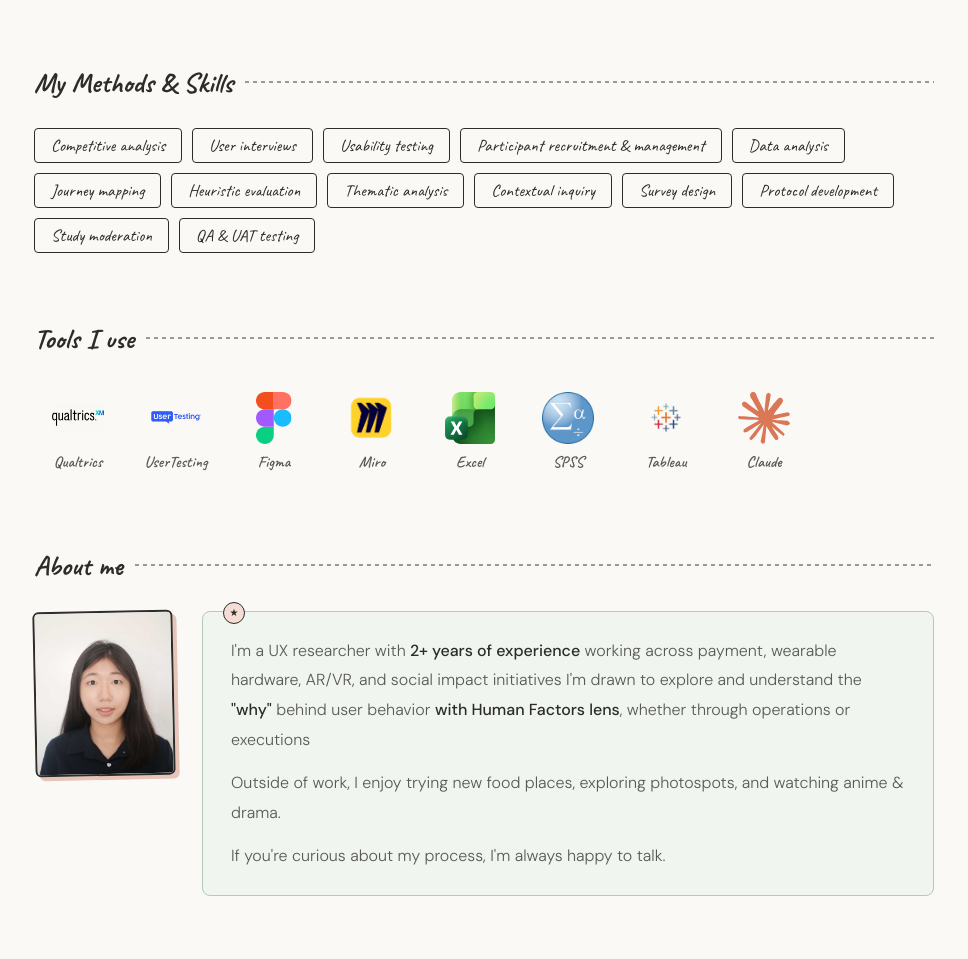
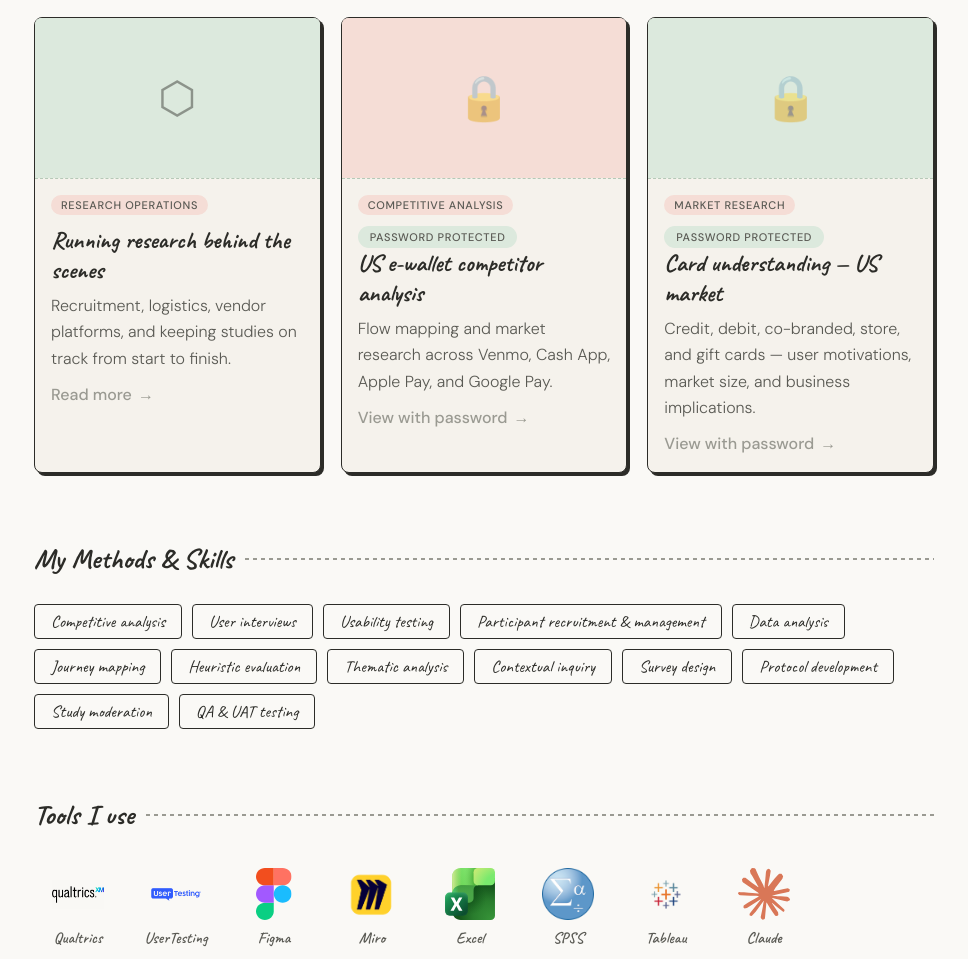
Before and after one commit to Wing-k/portfolio, a plain HTML site: page index.html in a window 1280 px wide. Shown: the part 1042-2001 px from the top of the page, without its empty margins (156-1124 px from the left). Drawn offline with Linux system fonts and the light colour scheme.

Commit message:
Refactor index.html for whitespace and case studies
Removed unnecessary whitespace and added new case study links.

```diff
--- a/index.html
+++ b/index.html
@@ -54,6 +54,7 @@
     </div>
 
     <div class="case-grid">
+
       <a href="nintendo-switch.html" class="case-card">
         <div class="case-card-thumb thumb-blush">
           <img src="Images/nintendo.jpg" alt="Nintendo Switch" />
@@ -90,6 +91,45 @@
           <div class="case-arrow">Read case study <span>→</span></div>
         </div>
       </a>
+
+      <a href="operations.html" class="case-card">
+        <div class="case-card-thumb thumb-sage">
+          <span class="thumb-icon">⬡</span>
+        </div>
+        <div class="case-card-body">
+          <span class="case-tag">Research Operations</span>
+          <h3>Running research behind the scenes</h3>
+          <p>Recruitment, logistics, vendor platforms, and keeping studies on track from start to finish.</p>
+          <div class="case-arrow">Read more <span>→</span></div>
+        </div>
+      </a>
+
+      <a href="ewallet-analysis.html" class="case-card">
+        <div class="case-card-thumb thumb-blush">
+          <span class="thumb-icon">🔒</span>
+        </div>
+        <div class="case-card-body">
+          <span class="case-tag">Competitive Analysis</span>
+          <span class="cs-tag alt">Password Protected</span>
+          <h3>US e-wallet competitor analysis</h3>
+          <p>Flow mapping and market research across Venmo, Cash App, Apple Pay, and Google Pay.</p>
+          <div class="case-arrow">View with password <span>→</span></div>
+        </div>
+      </a>
+
+      <a href="card-understanding.html" class="case-card">
+        <div class="case-card-thumb thumb-sage">
+          <span class="thumb-icon">🔒</span>
+        </div>
+        <div class="case-card-body">
+          <span class="case-tag">Market Research</span>
+          <span class="cs-tag alt">Password Protected</span>
+          <h3>Card understanding — US market</h3>
+          <p>Credit, debit, co-branded, store, and gift cards — user motivations, market size, and business implications.</p>
+          <div class="case-arrow">View with password <span>→</span></div>
+        </div>
+      </a>
+
     </div>
   </section>
 
@@ -171,7 +211,7 @@
       </div>
       <div class="about-box">
         <p>
-          I'm a UX researcher with <strong>2+ years of experience</strong> working across payment, wearable hardware, AR/VR, and social impact initiatives I'm drawn to explore and understand the <strong>"why"</strong> behind user behavior <strong>with Human Factors lens</strong>, whether through operations or executions
+          I'm a UX researcher with <strong>2+ years of experience</strong> working across payment, wearable hardware, AR/VR, and social impact initiatives. I'm drawn to explore and understand the <strong>"why"</strong> behind user behavior <strong>with a Human Factors lens</strong>, whether through operations or execution.
         </p>
         <p>
           Outside of work, I enjoy trying new food places, exploring photospots, and watching anime & drama.
```
